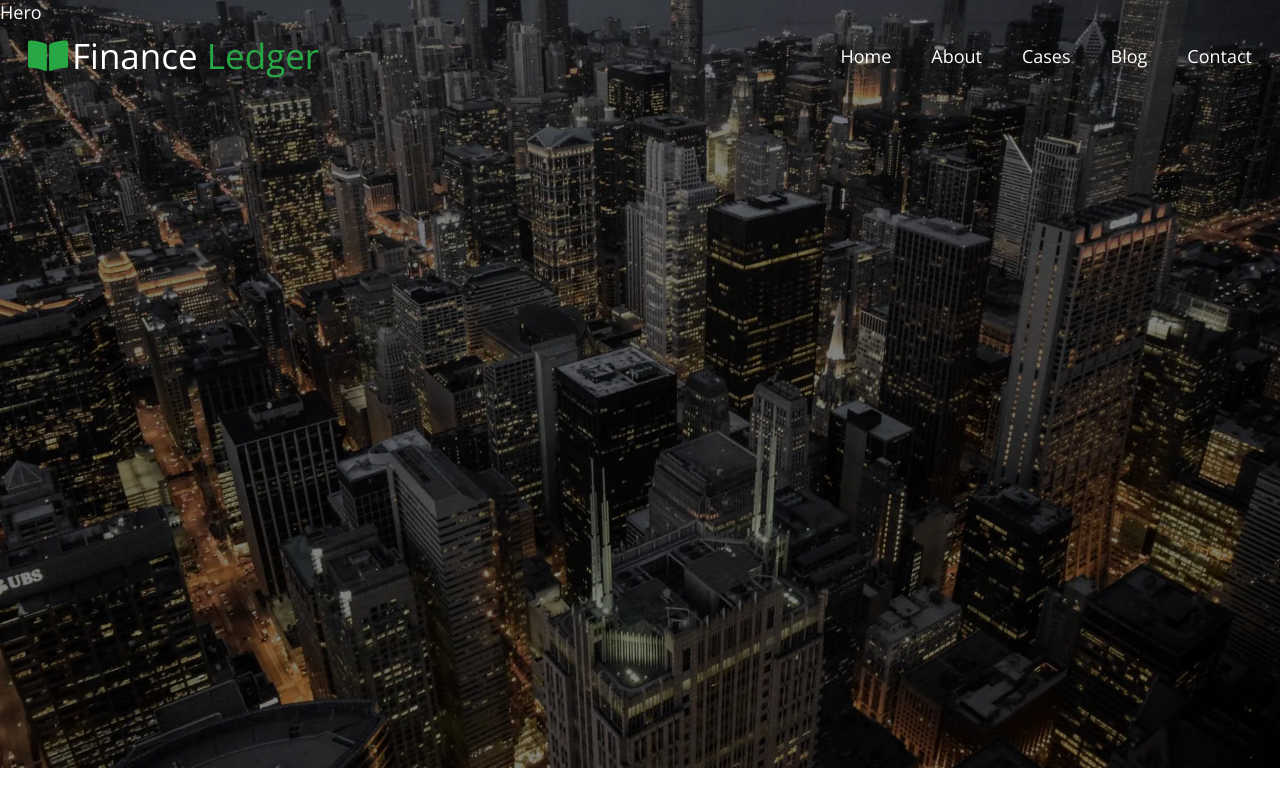
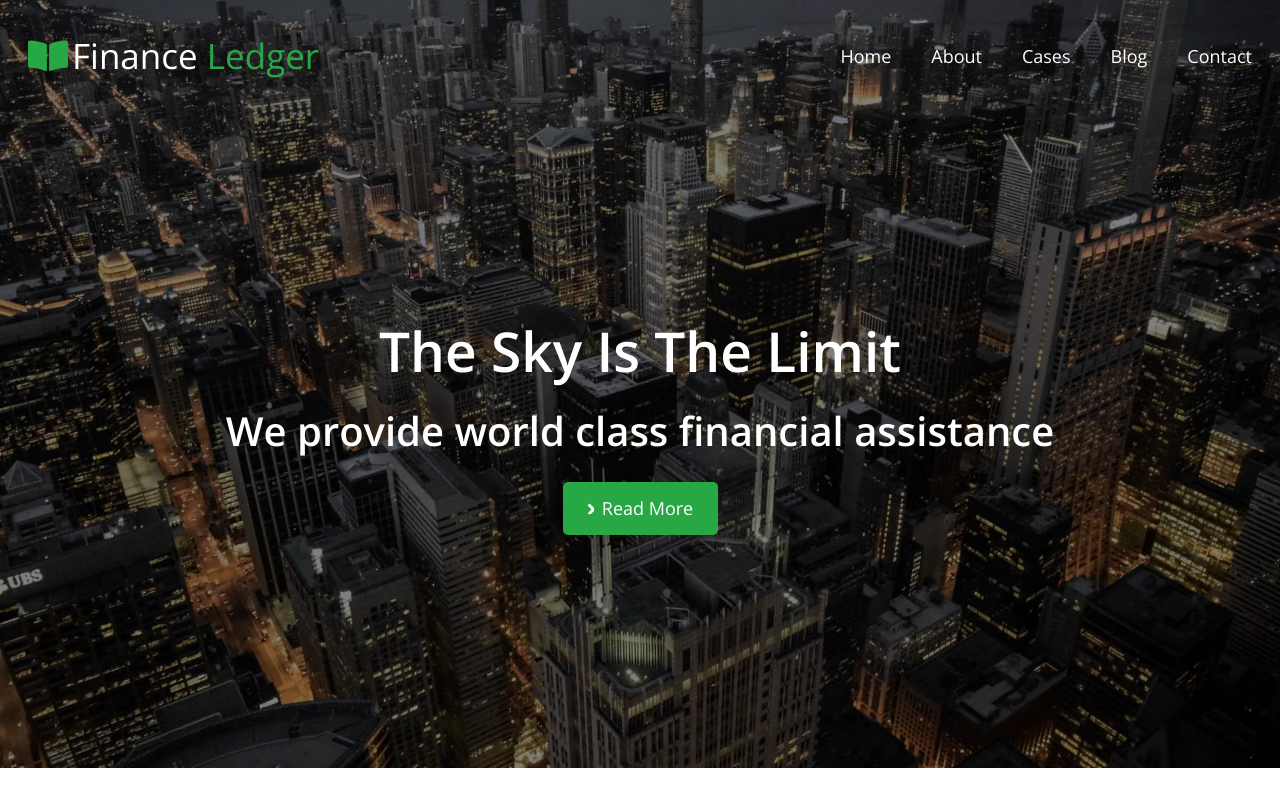
Before and after one commit to Annka-Sarviro/FinanceLedger, a React (Vite) app: page / in a window 1280 px wide. Built offline with nearby package versions, Linux system fonts and the light colour scheme.

Commit message:
feat: add Hero Component and it's style

```diff
--- a/src/components/Button/Button.styled.js
+++ b/src/components/Button/Button.styled.js
@@ -6,4 +6,27 @@ export const ButtonStyled = styled.button`
   border: none;
   border-radius: var(--border-radius);
   cursor: pointer;
+  box-sizing: border-box;
 `;
+
+export const ButtonWhite = styled(ButtonStyled)`
+  background-color: transparent;
+  border: 1px solid var(--white-color);
+  color: inherit;
+  &:hover,
+  &:focus {
+    background-color: var(--white-color);
+    border-color: inherit;
+    color: inherit;
+  }
+`;
+
+export const ButtonColor = styled(ButtonStyled)`
+  background-color: var(--accent-color);
+  color: inherit;
+
+  &:hover,
+  &:focus {
+    background-color: var(--accent-color-light);
+  }
+`;
--- a/src/components/Hero/Hero.jsx
+++ b/src/components/Hero/Hero.jsx
@@ -1,7 +1,18 @@
 import s from "./Hero.styled";
+import { ButtonColor } from "../Button/Button.styled";
 
 const Hero = () => {
-  return <s.heroBox>Hero</s.heroBox>;
+  return (
+    <s.heroBox>
+      <s.container>
+        <s.title>The Sky Is The Limit</s.title>
+        <s.subtitle>We provide world class financial assistance</s.subtitle>
+        <ButtonColor>
+          <s.buttonText>Read More</s.buttonText>
+        </ButtonColor>
+      </s.container>
+    </s.heroBox>
+  );
 };
 
 export default Hero;
--- a/src/components/Hero/Hero.styled.js
+++ b/src/components/Hero/Hero.styled.js
@@ -4,6 +4,7 @@ import heroCover from "../../assets/home/showcase.jpg";
 import heroCover2x from "../../assets/home/showcase@2x.jpg";
 import heroCoverWebp from "../../assets/home/showcase.webp";
 import heroCoverWebp2x from "../../assets/home/showcase@2x.webp";
+import buttonImg from "../../assets/home/img-button.svg";
 
 const heroBox = styled.div`
   background: var(--bg-cover), url(${heroCover});
@@ -20,9 +21,42 @@ const heroBox = styled.div`
   background-repeat: no-repeat;
   background-size: cover;
   background-position: center;
+  width: auto;
 `;
 
 const container = styled(Container)`
-  padding-top: 32px;
+  display: flex;
+  flex-direction: column;
+  justify-content: center;
+  align-items: center;
 `;
-export default { heroBox, container };
+
+const title = styled.h1`
+  font-weight: 600;
+  font-size: 55px;
+  line-height: 75px;
+  margin-bottom: 16px;
+`;
+
+const subtitle = styled.h2`
+  font-size: 40px;
+  line-height: 54px;
+  margin-bottom: 24px;
+`;
+
+const buttonText = styled.span`
+  display: flex;
+  justify-content: center;
+  align-items: center;
+
+  &::before {
+    display: block;
+    width: 7px;
+    height: 11px;
+    content: "";
+    background-image: url(${buttonImg});
+    margin-right: 8px;
+  }
+`;
+
+export default { heroBox, container, title, subtitle, buttonText };
--- a/src/components/Logo/Logo.jsx
+++ b/src/components/Logo/Logo.jsx
@@ -2,7 +2,7 @@ import s from "./Logo.styled";
 
 const Logo = () => {
   return (
-    <s.logoContainer>
+    <s.logoContainer href="./">
       <s.title>
         Finance <s.subtitle>Ledger</s.subtitle>
       </s.title>
--- a/src/components/Logo/Logo.styled.js
+++ b/src/components/Logo/Logo.styled.js
@@ -1,7 +1,8 @@
 import styled from "styled-components";
 import logoImg from "../../assets/logo.svg";
+import { Link } from "react-router-dom";
 
-const logoContainer = styled.div`
+const logoContainer = styled(Link)`
   display: flex;
   align-items: center;
 
@@ -9,9 +10,20 @@ const logoContainer = styled.div`
     display: inline-block;
     content: "";
     background-image: url(${logoImg});
+    background-size: contain;
+    background-repeat: no-repeat;
     width: 40px;
     height: 37px;
     margin-right: 4px;
+  }
+
+  &:hover,
+  &:focus {
+    letter-spacing: 2px;
+  }
+
+  &:hover&::before {
+    width: 43px;
   }
 `;
 
--- a/src/components/NavBar/NavBar.styled.js
+++ b/src/components/NavBar/NavBar.styled.js
@@ -7,8 +7,23 @@ const NavList = styled.ul`
 `;
 
 const NavItem = styled.li`
+  position: relative;
+
   &:not(:first-child) {
     margin-left: 40px;
+  }
+
+  &:hover&::after {
+    content: "";
+    width: 100%;
+    padding: 0 4px;
+    height: 2px;
+    border-radius: 1px;
+    display: inline-block;
+    background-color: var(--white-color);
+    position: absolute;
+    left: -3px;
+    bottom: -2px;
   }
 `;
 
```
Also changed, not shown: src/pages/HomePage/HomePage.jsx (+6 -6 lines), src/assets/home/img-button.svg (added).
